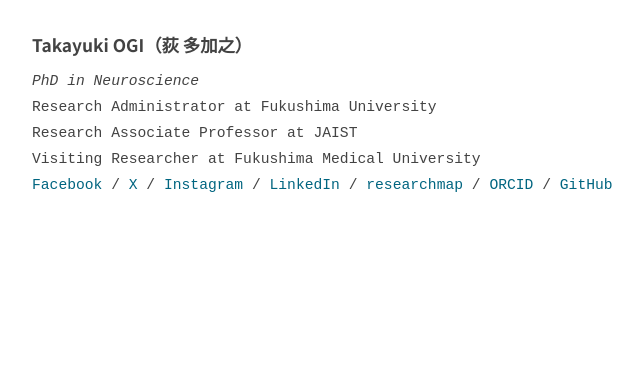
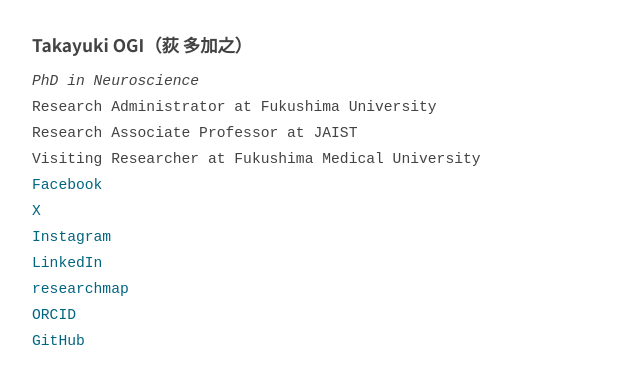
Before and after one commit to takayuki1997/takayuki1997.github.io, a Jekyll site: the page built from index.md, in a window 1280 px wide. Shown: the top 384 px of the page, without its empty margins (16-659 px from the left). Built offline with Jekyll 4.4.1, drawn with Linux system fonts in a browser that asks for light colours.

Commit message:
Display social links on separate lines

```diff
--- a/index.md
+++ b/index.md
@@ -15,6 +15,18 @@ Visiting Researcher at [Fukushima Medical University](https://www.fmu.ac.jp/)
 
 <div class="social-links" markdown="1">
 
-[Facebook](https://www.facebook.com/takayuki1997) / [X](https://x.com/takayuki1997) / [Instagram](https://www.instagram.com/takayuki1997/) / [LinkedIn](https://www.linkedin.com/in/takayuki1997/) / [researchmap](https://researchmap.jp/T_SATO) / [ORCID](https://orcid.org/0000-0002-5646-4096) / [GitHub](https://github.com/takayuki1997)
+[Facebook](https://www.facebook.com/takayuki1997)
+
+[X](https://x.com/takayuki1997)
+
+[Instagram](https://www.instagram.com/takayuki1997/)
+
+[LinkedIn](https://www.linkedin.com/in/takayuki1997/)
+
+[researchmap](https://researchmap.jp/T_SATO)
+
+[ORCID](https://orcid.org/0000-0002-5646-4096)
+
+[GitHub](https://github.com/takayuki1997)
 
 </div>
```
Also changed, not shown: 1 other file.
